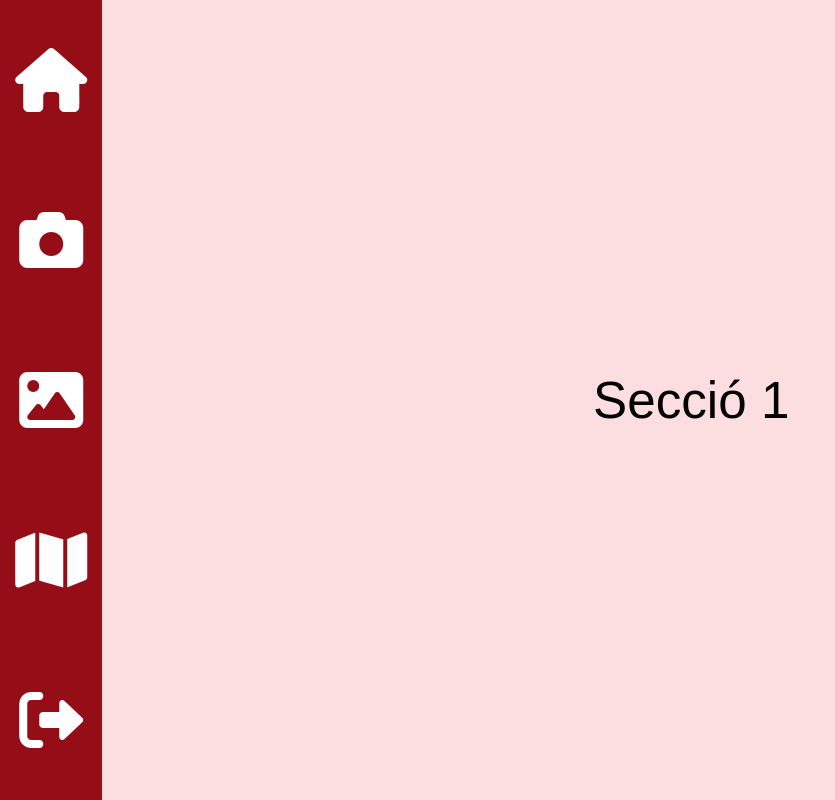
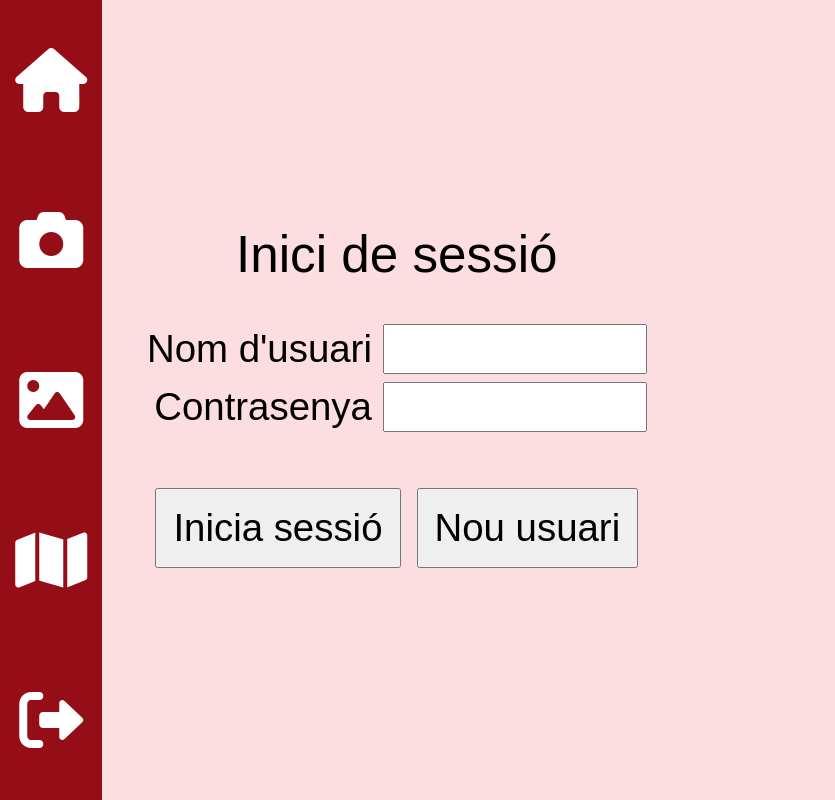
Before and after one commit to maanelet/DSA, a plain HTML site: page nosee.html in a window 1280 px wide. Shown: the whole page, without its empty margins (0-835 px from the left). Drawn offline with Linux system fonts and the light colour scheme.

Commit message:
Add files via upload

```diff
--- a/index.css
+++ b/index.css
@@ -62,3 +62,33 @@ body {
         height: auto;    /* sobreescriu la declaració height: 8vmax; */
     }
 }
+#seccio_0 {
+    display: flex;
+    flex-direction: column;
+    justify-content: center;
+    align-items: center;
+    font-size: 4vmax;
+}
+#credencials {
+    display: flex;
+    flex-direction: column;
+    text-align: right;
+    font-size: 3vmax;
+    margin: 5vmin;
+}
+#credencials div {    /* els 2 <div> dins de credencials */
+    margin-bottom: 1vmin;
+}
+#credencials input {    /* els 2 quadres de text dins de credencials */
+    max-width: 20vmax;    /* es limita l'espai que ocupen els quadres de text */
+    font-size: 3vmax;
+}
+#botons_sessio {
+    display: flex;
+    align-items: center;
+}
+#botons_sessio button {    /* els 2 botons dins de botons_sessio */
+    font-size: 3vmax;
+    padding: 2vmin;
+    margin: 1vmin;
+}
--- a/nosee.html
+++ b/nosee.html
@@ -19,17 +19,37 @@
            DSA
         </div>
         <div id="seccio_1" class="seccio">
-            Secció 1
+
         </div>
         <div id="seccio_2" class="seccio">
-            Secció 2
+
         </div>
         <div id="seccio_3" class="seccio">
-            Secció 3
+
         </div>
         <div id="seccio_4" class="seccio">
-            Secció 4
+
         </div>
+    </div>
+    <div id="seccio_0" class="seccio">
+        <div>
+          Inici de sessió    <!-- títol de la secció -->
+        </div>
+        <div id="credencials">    <!-- contenidor per als quadres de text -->
+          <div>
+            <label for="nom_usuari">Nom d'usuari</label>
+            <input type="text" id="nom_usuari">
+          </div>
+          <div>
+            <label for="contrasenya">Contrasenya</label>
+            <input type="password" id="contrasenya">
+          </div>
+        </div>
+        <div id="botons_sessio">    <!-- contenidor per als botons -->
+          <button>Inicia sessió</button>
+          <button>Nou usuari</button>
+        </div>
+      </div>
         <div id="menu">
     <i id="boto_1" class="fa-solid fa-house"></i>    <!-- secció inicial -->
     <i id="boto_2" class="fa-solid fa-camera"></i>    <!-- càmera -->
@@ -37,7 +57,8 @@
     <i id="boto_4" class="fa-solid fa-map"></i>    <!-- mapa -->
     <i class="fa-solid fa-right-from-bracket"></i>    <!-- tancar sessió -->
 </div>
-        </div>
+
+
       </body>
 </body>
 </html>
```
